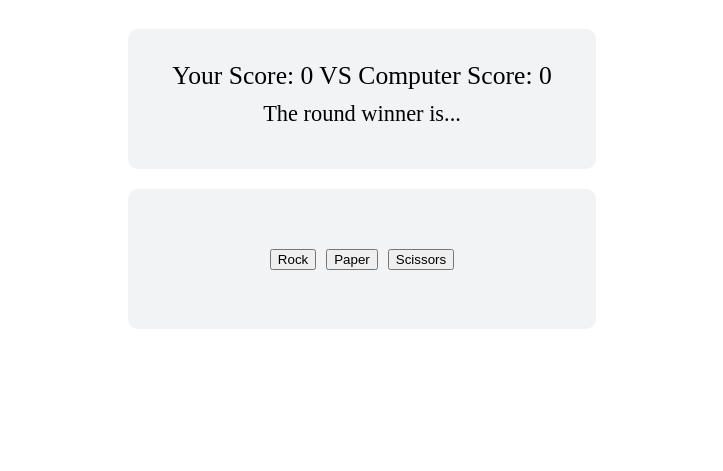
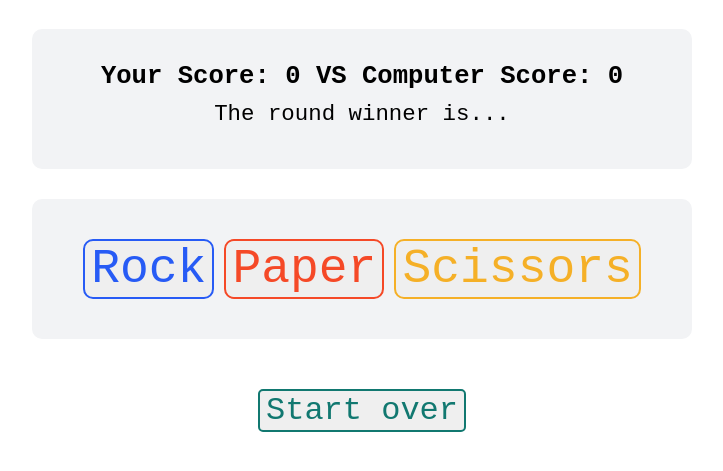
Before and after one commit to curiousConductor49/odin-rps-game, a plain HTML site: page index.html in a window 1280 px wide. Shown: the part 89-560 px from the top of the page, without its empty margins (278-1001 px from the left). Drawn offline with Linux system fonts and the light colour scheme.

Commit message:
Style button container and buttons

```diff
--- a/index.html
+++ b/index.html
@@ -8,6 +8,7 @@
 </head>
 <body>
     <h1>Rock, Paper, Scissors</h1>
+    <div class="container">
         <div class="display">
             <span class="score-report"></span>
             <span class="round-report"></span>
@@ -17,8 +18,10 @@
             <button class="rock" value="Rock">Rock</button>
             <button class="paper" value="Paper">Paper</button>
             <button class="scissors" value="Scissors">Scissors</button>
+        </div>
         <button class="restart">Start over</button>
     </div>
+
 
     <script src="script.js"></script>
 </body>
--- a/styles.css
+++ b/styles.css
@@ -2,6 +2,16 @@
     --bg-colour: #f2f3f5;
     --title-colour: #117870;
     --font-colour: #101828;
+    --paper-btn: #F54927;
+    --rock-btn: #275BF5;;
+    --scissors-btn: #F5B027;
+}
+
+.container {
+    display: flex;
+    flex-direction: column;
+    align-items: center;
+    gap: 30px;
 }
 
 h1 {
@@ -14,10 +24,10 @@ h1 {
 .display, .btn-box {
     background-color: var(--bg-colour);
     border-radius: 10px;
-    margin: auto;
     padding: 10px;
+    font-family: 'Courier New', Courier, monospace;
     font-size: 1.4rem;
-    width: 35vw;
+    width: 50vw;
     height: 15vh;
     display: flex;
     justify-content: center;
@@ -31,13 +41,70 @@ h1 {
 
 .display .score-report {
     font-size: 1.6rem;
+    font-weight: bold;
 }
 .display .round-report {
     text-align: center;
 }
 
 .btn-box {
-    margin-top: 20px;
     flex-direction: row;
     flex-wrap: wrap;
 }
+
+.paper, .rock, .scissors {
+    font-family: 'Courier New', Courier, monospace;
+    font-size: 3rem;
+    border-radius: 10px;
+    cursor: pointer;
+}
+
+.paper {
+    color: var(--paper-btn);
+    border: 2px solid var(--paper-btn);
+}
+
+.rock {
+    color: var(--rock-btn);
+    border: 2px solid var(--rock-btn);
+}
+
+.scissors {
+    color: var(--scissors-btn);
+    border: 2px solid var(--scissors-btn);
+}
+
+.restart {
+    color: var(--title-colour);
+    font-family: 'Courier New', Courier, monospace;
+    font-size: 2rem;
+    border-radius: 5px;
+    border: 2px solid var(--title-colour);
+    cursor: pointer;
+    display: block;
+    margin-top: 20px;
+}
+
+.paper:hover {
+    background-color: var(--paper-btn);
+    color: #fff;
+    transition: background-color ease 0.3s;
+}
+
+.rock:hover {
+    background-color: var(--rock-btn);
+    color: #fff;
+    transition: background-color ease 0.3s;
+}
+
+.scissors:hover {
+    background-color: var(--scissors-btn);
+    color: #fff;
+    transition: background-color ease 0.3s;
+}
+
+.restart:hover {
+    background-color: var(--title-colour);
+    color: #fff;
+    transition: background-color ease 0.3s;
+}
```
Lines whose indentation alone changed are shown as unchanged.
